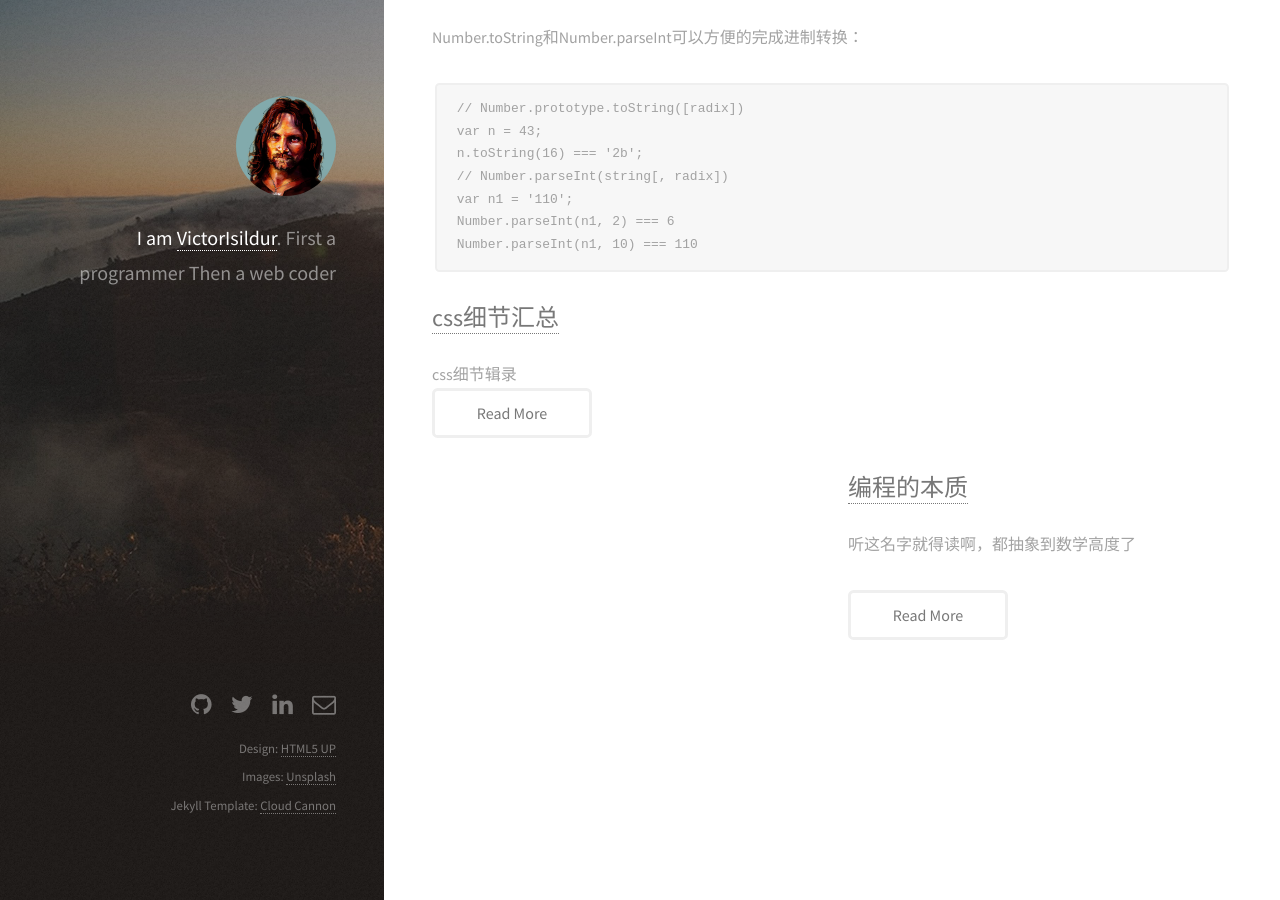
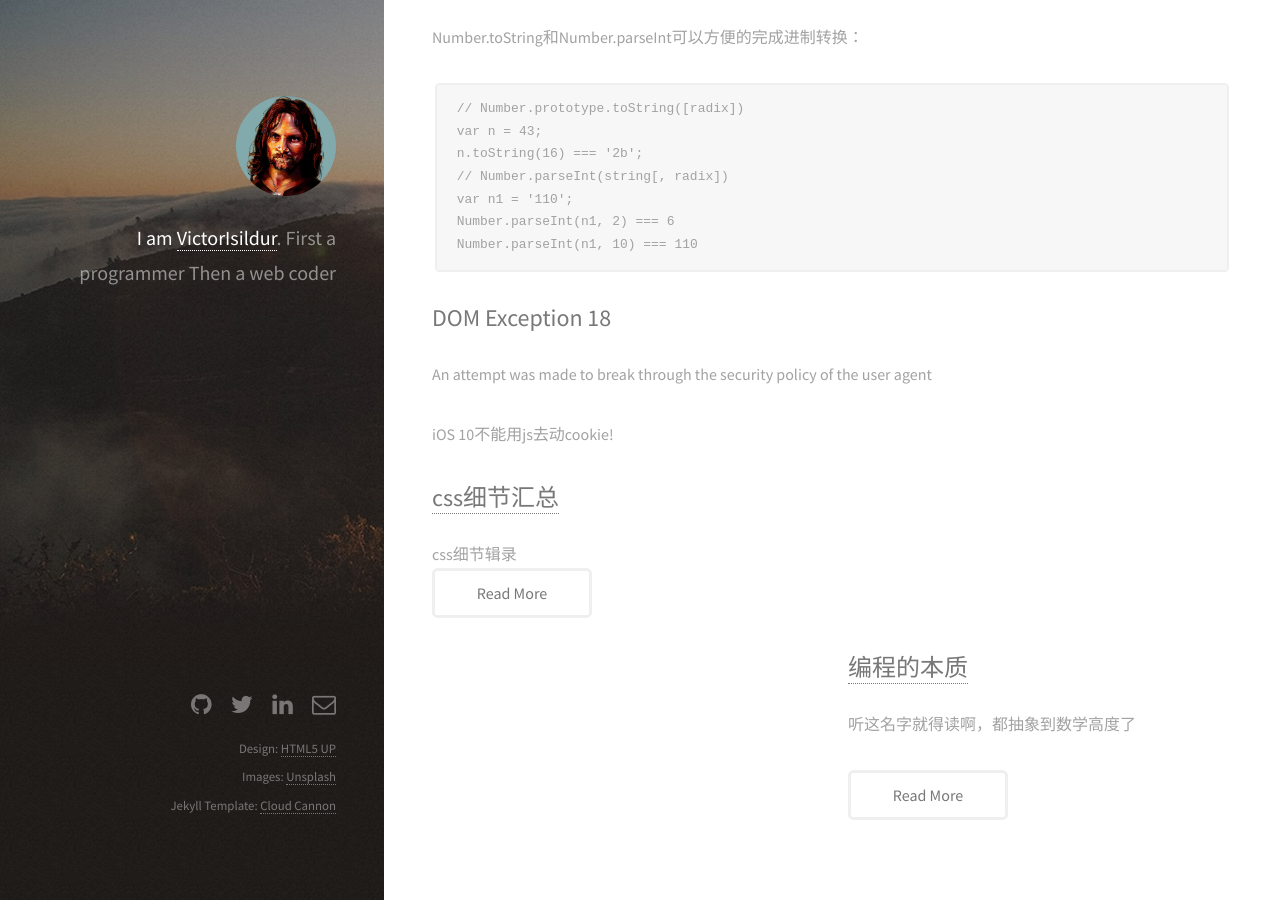
Before and after one commit to victorisildur/victorisildur.github.io, a Jekyll site: the page built from _posts/2016-03-12-js-review.markdown, in a window 1280 px wide and 900 px high, scrolled down 4742 px. Built offline with Jekyll 4.4.1, drawn with Linux system fonts in a browser that asks for light colours; Markdown is read by kramdown in place of the engine named in the settings.

Commit message:
dont manipulate cookie

````diff
--- a/_posts/2016-03-12-js-review.markdown
+++ b/_posts/2016-03-12-js-review.markdown
@@ -183,3 +183,9 @@ var n1 = '110';
 Number.parseInt(n1, 2) === 6
 Number.parseInt(n1, 10) === 110
 ```
+
+## DOM Exception 18
+
+An attempt was made to break through the security policy of the user agent
+
+iOS 10不能用js去动cookie!
````
